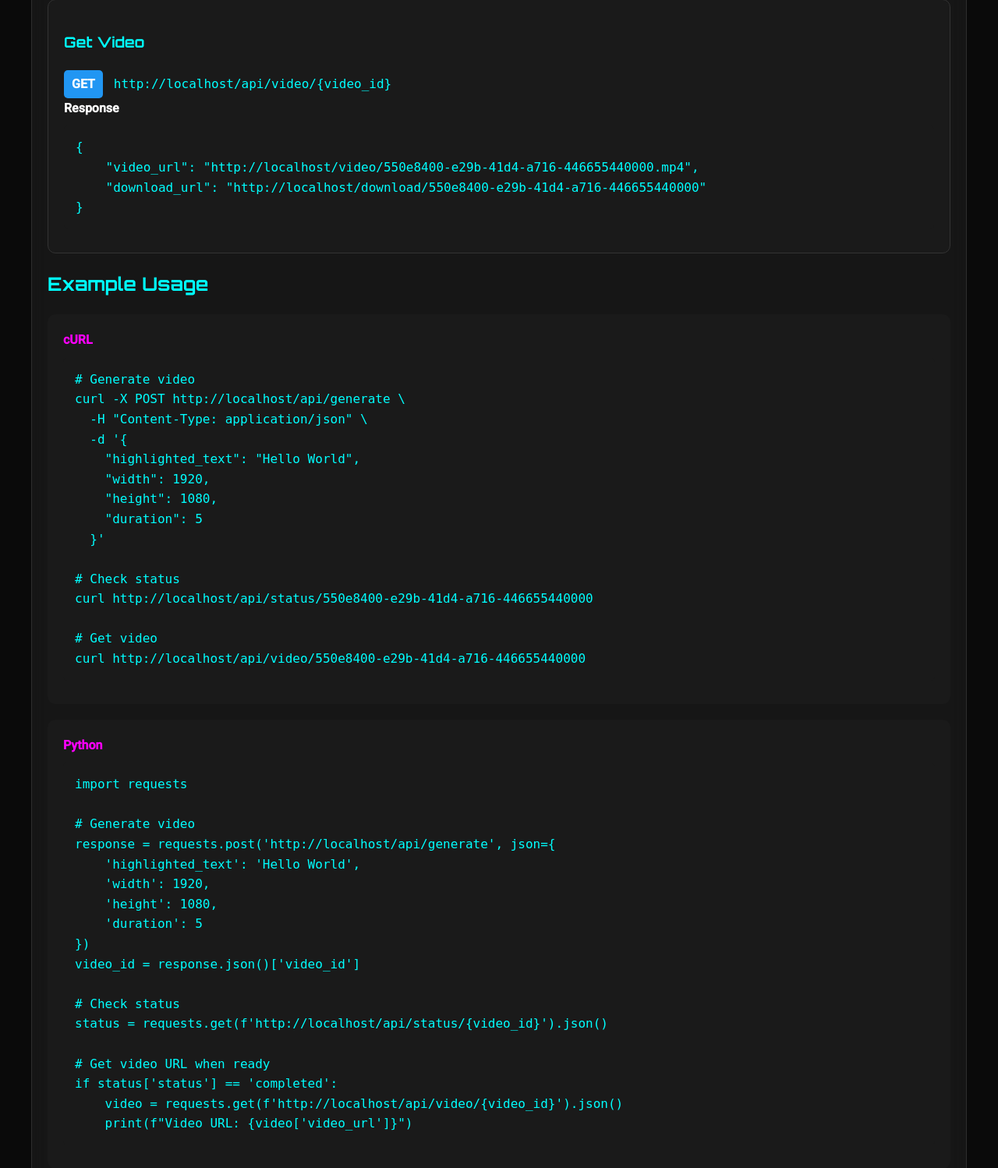
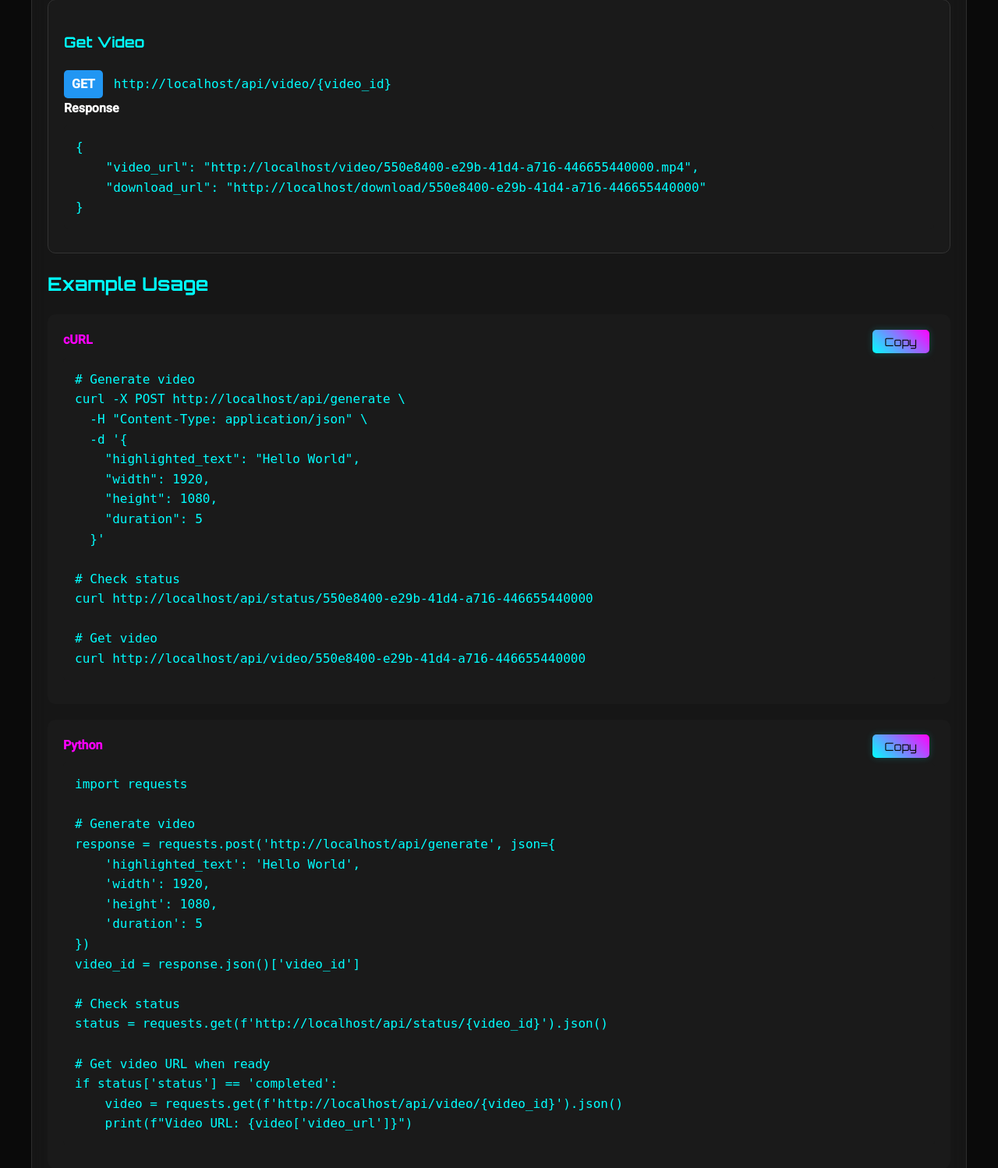
Before and after one commit to iotserver24/match-cut-ai, a Flask app: page /api/docs in a window 1280 px wide. Shown: the part 2433-3931 px from the top of the page at 78% size. Run offline with Flask 2, Linux system fonts and the light colour scheme.

Commit message:
Update video cleanup logic to delete videos after 10 minutes instead of 1 day; enhance API documentation with a copy button for code snippets and improve styling for better user interaction.

```diff
--- a/app.py
+++ b/app.py
@@ -29,7 +29,7 @@
 app.config['FONT_DIR'] = 'fonts'
 app.config['MAX_CONTENT_LENGTH'] = 16 * 1024 * 1024  # 16MB max file size
 app.config['MAX_VIDEOS_PER_DAY'] = 10  # Per IP
-app.config['CLEANUP_DAYS'] = 1  # Clean up videos older than this
+app.config['CLEANUP_MINUTES'] = 10  # Delete videos after 10 minutes
 
 # Rate limiter setup
 limiter = Limiter(
@@ -646,7 +646,7 @@
         self.cleanup_old_entries()
 
     def cleanup_old_entries(self):
-        cutoff = datetime.now() - timedelta(days=app.config['CLEANUP_DAYS'])
+        cutoff = datetime.now() - timedelta(minutes=app.config['CLEANUP_MINUTES'])
         for ip in list(self.generations.keys()):
             self.generations[ip] = [(ts, fn) for ts, fn in self.generations[ip]
                                   if ts > cutoff]
@@ -657,11 +657,10 @@
 
 # --- Cleanup Function ---
 def cleanup_old_videos():
-    """Remove videos older than CLEANUP_DAYS."""
+    """Remove videos older than CLEANUP_MINUTES."""
     try:
-        cutoff = datetime.now() - timedelta(days=app.config['CLEANUP_DAYS'])
+        cutoff = datetime.now() - timedelta(minutes=app.config['CLEANUP_MINUTES'])
         output_dir = Path(app.config['UPLOAD_FOLDER'])
-
         for video_file in output_dir.glob('*.mp4'):
             if datetime.fromtimestamp(video_file.stat().st_mtime) < cutoff:
                 video_file.unlink()
@@ -835,6 +834,10 @@
     """Renders the API documentation page."""
     return render_template('api_docs.html')
 
+@app.before_request
+def before_request_cleanup():
+    cleanup_old_videos()
+
 # --- Main Execution ---
 if __name__ == '__main__':
     # Use host='0.0.0.0' to make accessible on your network (use with caution)
--- a/templates/api_docs.html
+++ b/templates/api_docs.html
@@ -148,6 +148,26 @@
         .back-link:hover {
             background: var(--primary-color);
             color: var(--bg-color);
+        }
+
+        .copy-btn {
+            float: right;
+            margin-top: -2.5em;
+            margin-right: 0.5em;
+            background: linear-gradient(45deg, var(--primary-color), var(--secondary-color));
+            color: var(--bg-color);
+            border: none;
+            border-radius: 5px;
+            padding: 6px 16px;
+            font-family: 'Orbitron', sans-serif;
+            font-size: 0.9em;
+            cursor: pointer;
+            transition: background 0.3s, box-shadow 0.3s;
+            box-shadow: 0 0 10px rgba(0, 255, 255, 0.2);
+        }
+        .copy-btn:hover {
+            background: linear-gradient(45deg, var(--secondary-color), var(--primary-color));
+            box-shadow: 0 0 20px rgba(0, 255, 255, 0.4);
         }
     </style>
 </head>
@@ -314,7 +334,8 @@
 
             <div class="example">
                 <h4>cURL</h4>
-                <pre><code># Generate video
+                <button class="copy-btn" onclick="copyCode(this)">Copy</button>
+                <pre><code id="curl-code"># Generate video
 curl -X POST {{ request.host_url }}api/generate \
   -H "Content-Type: application/json" \
   -d '{
@@ -333,7 +354,8 @@
 
             <div class="example">
                 <h4>Python</h4>
-                <pre><code>import requests
+                <button class="copy-btn" onclick="copyCode(this)">Copy</button>
+                <pre><code id="python-code">import requests
 
 # Generate video
 response = requests.post('{{ request.host_url }}api/generate', json={
@@ -368,5 +390,19 @@
 
         <a href="/" class="back-link">← Back to Home</a>
     </div>
+
+    <script>
+    function copyCode(btn) {
+        const code = btn.nextElementSibling.querySelector('code') || btn.nextElementSibling;
+        const text = code.innerText || code.textContent;
+        navigator.clipboard.writeText(text).then(function() {
+            btn.textContent = 'Copied!';
+            setTimeout(() => { btn.textContent = 'Copy'; }, 1200);
+        }, function() {
+            btn.textContent = 'Failed';
+            setTimeout(() => { btn.textContent = 'Copy'; }, 1200);
+        });
+    }
+    </script>
 </body>
 </html>
```
